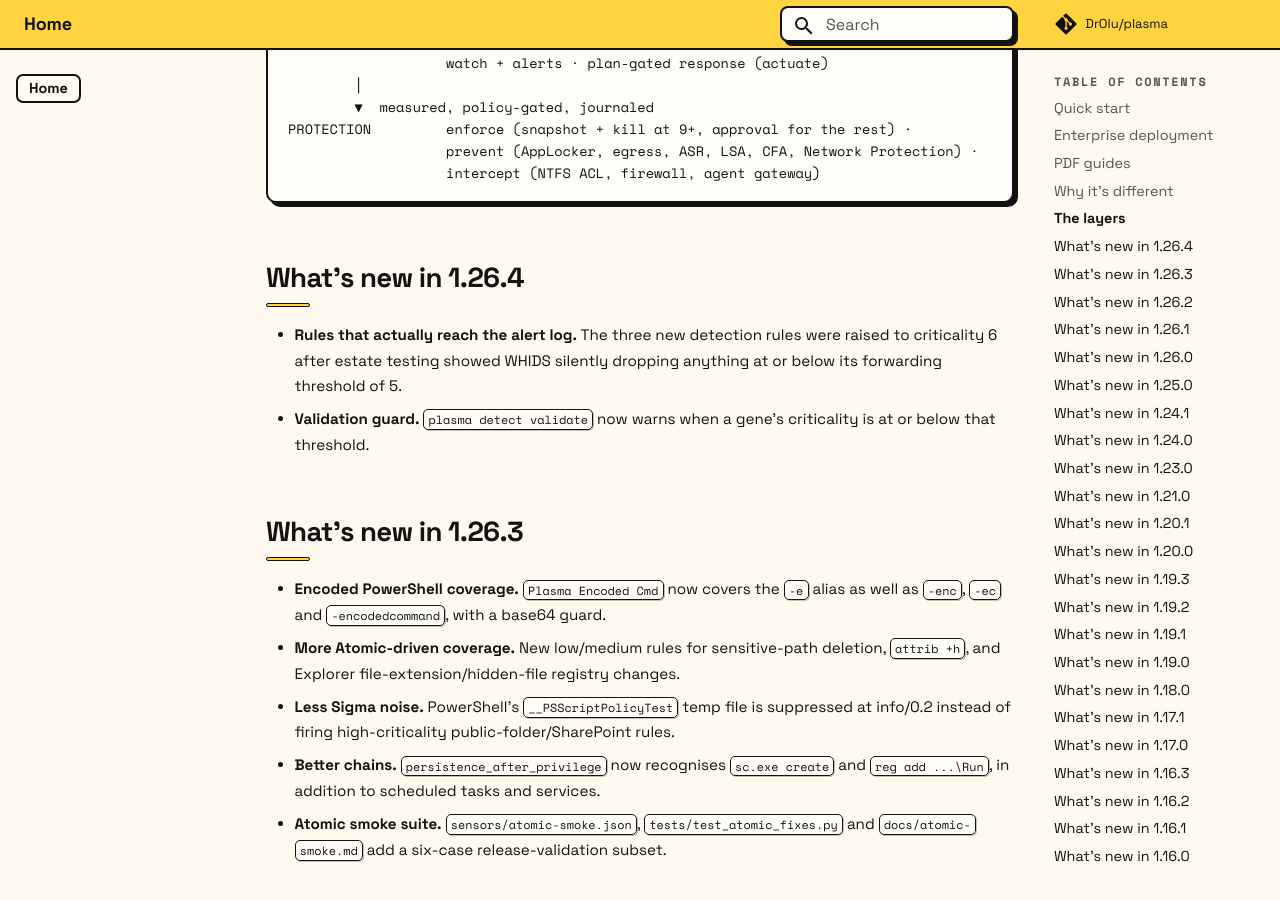
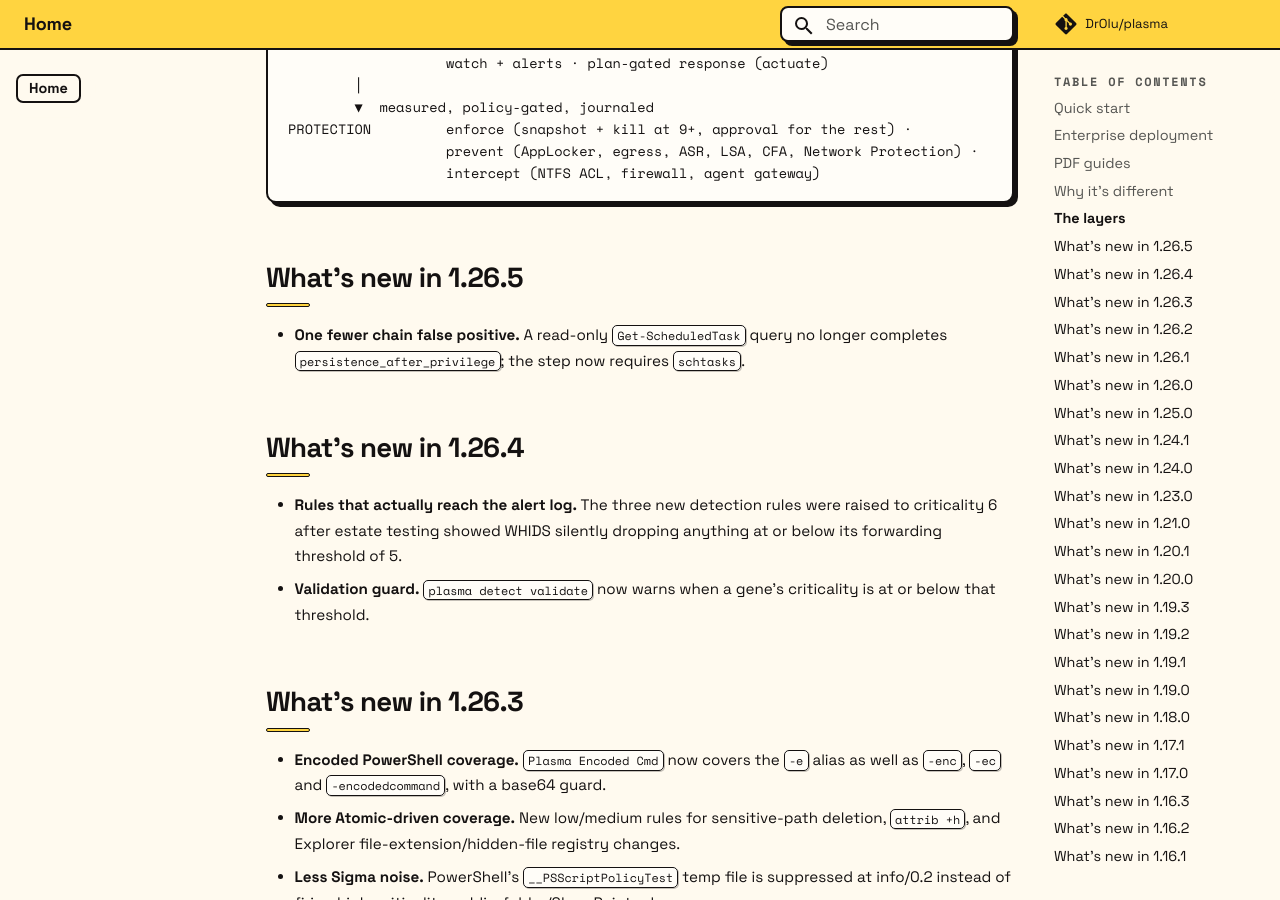
Before and after one commit to DrOlu/plasma, an MkDocs documentation site: the page built from docs/index.md, in a window 1280 px wide and 900 px high, scrolled down 3455 px. Built offline with MkDocs 1.6.1 and Material for MkDocs 9.7.7, drawn with Linux system fonts in a browser that asks for light colours; comment, search, counter and statistics services are not loaded; some of the changed text lies outside the part shown.

Commit message:
1.26.5: stop a read-only task query completing the persistence chain
Estate testing showed persistence_after_privilege matching the bare
substring "sched", so any command line mentioning Get-ScheduledTask
closed the chain after an unrelated account change and scored 9 —
the automatic-containment band.

- Require schtasks (or the other explicit persistence verbs) instead of
  the "sched" substring.
- Add a regression case: account change then Get-ScheduledTask must miss.

957 tests collected (936 pass, 21 skipped).

````diff
--- a/docs/index.md
+++ b/docs/index.md
@@ -1,12 +1,12 @@
 <div class="raft-hero" markdown="0">
-<p class="raft-eyebrow">Windows EDR &middot; v1.26.4</p>
+<p class="raft-eyebrow">Windows EDR &middot; v1.26.5</p>
 <h1>No log lake.<br>No cloud.<br>No blind trust.</h1>
 <p class="raft-lede">Plasma keeps the telemetry on the box, answers questions with a
 121M on-device model, and makes every response named, journaled, and reversible.
 The endpoint can explain itself &mdash; without shipping its diary anywhere.</p>
 <div class="raft-actions">
 <a class="raft-btn primary" href="getting-started/">Get started</a>
-<a class="raft-btn" href="https://github.com/DrOlu/plasma/releases/latest">Download v1.26.4</a>
+<a class="raft-btn" href="https://github.com/DrOlu/plasma/releases/latest">Download v1.26.5</a>
 <a class="raft-btn" href="agent-native/">Agent-native operation</a>
 </div>
 <div class="raft-badges">
@@ -121,6 +121,10 @@ PROTECTION         enforce (snapshot + kill at 9+, approval for the rest) ·
                    prevent (AppLocker, egress, ASR, LSA, CFA, Network Protection) ·
                    intercept (NTFS ACL, firewall, agent gateway)
 ```
+
+## What's new in 1.26.5
+
+- **One fewer chain false positive.** A read-only `Get-ScheduledTask` query no longer completes `persistence_after_privilege`; the step now requires `schtasks`.
 
 ## What's new in 1.26.4
 
--- a/plasma/__init__.py
+++ b/plasma/__init__.py
@@ -1,5 +1,5 @@
 """Plasma — agent-based EDR bundle with a frozen neuralOS instance."""
 
-__version__ = "1.26.4"
+__version__ = "1.26.5"
 PRODUCT = "Plasma"
 SCHEMA_VERSION = 1
--- a/pyproject.toml
+++ b/pyproject.toml
@@ -4,7 +4,7 @@ build-backend = "setuptools.build_meta"
 
 [project]
 name = "plasma-edr"
-version = "1.26.4"
+version = "1.26.5"
 description = "Plasma — an agent-based EDR bundle: Sentinel detection layer + a frozen neuralOS instance"
 readme = "README.md"
 requires-python = ">=3.9"
````
Also changed, not shown: CHANGELOG.md (+5 -0 lines), docs/changelog.md (+5 -0 lines), website/index.html (+7 -7 lines), docs/assets/enterprise-architecture.png, docs/assets/enterprise-architecture.svg, 6 other files.
